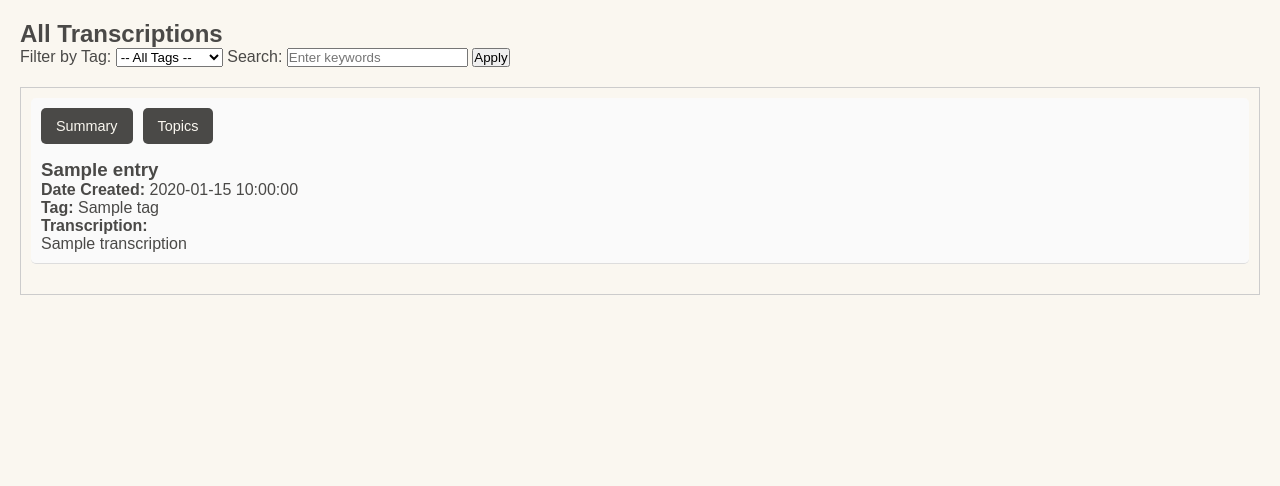
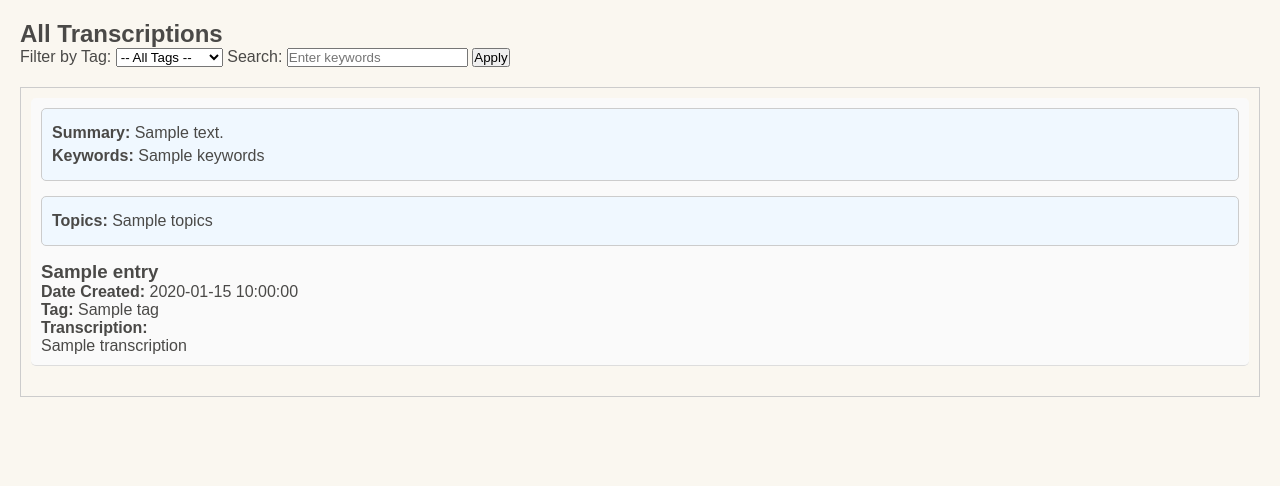
Before and after one commit to blackgauss/yapJournal, a Flask app: template templates/entries.html in a window 1280 px wide. Shown: the part 111-597 px from the top of the page. Run offline with Flask 3, Linux system fonts and the light colour scheme; the template is opened without the code that fills it: most values are stand-ins (such as "Sample title", 1, 10 or a date in 2020).

Commit message:
idk how i did it but it works
put down the GPT and picked up the keyboard to fix it myself. im the goat

```diff
--- a/app.py
+++ b/app.py
@@ -6,6 +6,7 @@ import markdown
 import sqlite3
 from helper.transcribe import transcribe_audio
 from helper.keywords import extract_keywords_and_summary
+from helper.topics import hierarchical_topic_matching, topics_hierarchy
 
 
 app = Flask(__name__)
@@ -57,16 +58,6 @@ def upload_audio():
     file_path = os.path.join(AUDIO_DIR, f"{safe_note_name}.wav")
     audio_file.save(file_path)
 
-    # Save metadata to the database
-    conn = sqlite3.connect("journal_entries.db")
-    cursor = conn.cursor()
-    cursor.execute('''
-        INSERT INTO journal_entries (title, content, tag, additional_info, created_at, updated_at)
-        VALUES (?, ?, ?, ?, ?, ?)
-    ''', (title, "", tag, f"Audio saved at {file_path}", timestamp, timestamp))
-    conn.commit()
-    conn.close()
-
     return jsonify({
         "message": "Audio file uploaded successfully!",
         "file_path": file_path,
@@ -75,11 +66,11 @@ def upload_audio():
     })
 
 
-
 @app.route("/transcribe", methods=["POST"])
 def transcribe():
     data = request.get_json()
     file_path = data.get("file_path")
+    tag = data.get("tag")
     if not file_path or not os.path.exists(file_path):
         return jsonify({"message": "Invalid file path!"}), 400
 
@@ -92,19 +83,29 @@ def transcribe():
         # Delete the audio file after transcription
         os.remove(file_path)
 
-        # Update the corresponding database entry
+         # Compute summary, keywords, and topics
+        summary_data = extract_keywords_and_summary(transcription_text)
+        summary = summary_data['summary']
+        keywords = ', '.join(summary_data['keywords'])  # Convert keywords list to a comma-separated string
+
+        topics = hierarchical_topic_matching(transcription_text, topics_hierarchy, top_broad_n=1, top_sub_n=3)
+        topics_keys_string = ', '.join(topics.keys())
+
+        # Update the database entry with transcription, summary, keywords, and topics
         title = os.path.splitext(os.path.basename(file_path))[0]
         timestamp = datetime.now()
+        # Save metadata to the database
         conn = sqlite3.connect("journal_entries.db")
         cursor = conn.cursor()
         cursor.execute('''
-            UPDATE journal_entries
-            SET content = ?, updated_at = ?
-            WHERE title = ?
-        ''', (transcription_text, timestamp, title))
+            INSERT INTO journal_entries (title, content, tag, additional_info, created_at, updated_at, summary, keywords, topics)
+            VALUES (?, ?, ?, ?, ?, ?, ?, ?, ?)
+        ''', (title, transcription_text, tag, f"Audio saved at {file_path}", timestamp, timestamp, summary, keywords, topics_keys_string))
         conn.commit()
         conn.close()
 
+        # Delete the audio file after processing
+        # os.remove(file_path)
         return jsonify({
             "message": "Transcription successful!",
             "transcription": transcription_text
@@ -126,7 +127,10 @@ def entries():
         cursor = conn.cursor()
 
         # Base query
-        sql_query = "SELECT title, content, tag, additional_info, created_at FROM journal_entries"
+        sql_query = """
+            SELECT title, content, tag, summary, keywords, topics, additional_info, created_at
+            FROM journal_entries
+        """
         conditions = []
         params = []
 
@@ -135,9 +139,10 @@ def entries():
             conditions.append("tag = ?")
             params.append(tag_filter)
 
-        # Apply search filter (search in title and content)
+        # Apply search filter (search in title, content, and summary)
         if search_query:
-            conditions.append("(title LIKE ? OR content LIKE ?)")
+            conditions.append("(title LIKE ? OR content LIKE ? OR summary LIKE ?)")
+            params.append(f"%{search_query}%")
             params.append(f"%{search_query}%")
             params.append(f"%{search_query}%")
 
@@ -155,8 +160,11 @@ def entries():
                 "note_name": row[0],
                 "transcription": row[1],
                 "tag": row[2],
-                "additional_info": row[3],
-                "date_created": row[4]
+                "summary": row[3],
+                "keywords": row[4],
+                "topics": row[5],
+                "additional_info": row[6],
+                "date_created": row[7]
             }
             for row in cursor.fetchall()
         ]
@@ -164,6 +172,7 @@ def entries():
 
         # Render the entries page with the filtered entries
         return render_template("entries.html", entries=entries, tag_filter=tag_filter, search_query=search_query)
+
 
     except Exception as e:
         print(f"Error loading entries: {e}")
--- a/templates/entries.html
+++ b/templates/entries.html
@@ -23,23 +23,16 @@
     <div id="entries-container" style="max-height: 500px; overflow-y: auto; border: 1px solid #ccc; padding: 10px;">
         {% for entry in entries %}
         <div class="entry" style="margin-bottom: 20px; padding-bottom: 10px; border-bottom: 1px solid #ddd;">
-            <!-- Buttons Row -->
-            <div class="button-row">
-                <button class="btn-secondary" id="summary-btn-{{ entry.note_name }}"
-                        onclick="extractSummary('{{ entry.note_name }}', this)">Summary</button>
-                <button class="btn-secondary" id="topics-btn-{{ entry.note_name }}"
-                        onclick="extractTopics('{{ entry.note_name }}', this)">Topics</button>
+
+            <!-- Summary and Keywords -->
+            <div class="summary-box" style="margin-bottom: 15px;">
+                <p><strong>Summary:</strong> {{ entry.summary }}</p>
+                <p><strong>Keywords:</strong> {{ entry.keywords }}</p>
             </div>
 
-            <!-- Summary and Keywords Box -->
-            <div id="summary-{{ entry.note_name }}" class="summary-box" style="display: none; margin-bottom: 15px;">
-                <p><strong>Summary:</strong> <span class="summary-text"></span></p>
-                <p><strong>Keywords:</strong> <span class="keywords-text"></span></p>
-            </div>
-
-            <!-- Topics Box -->
-            <div id="topics-{{ entry.note_name }}" class="topics-box" style="display: none; margin-bottom: 15px;">
-                <p><strong>Topics:</strong></p>
+            <!-- Topics -->
+            <div class="topics-box" style="margin-bottom: 15px;">
+                <p><strong>Topics:</strong> {{ entry.topics }}</p>
             </div>
 
             <h3>{{ entry.note_name }}</h3>
@@ -66,34 +59,6 @@
             overflow-wrap: break-word;
         }
 
-        .button-row {
-            display: flex;
-            justify-content: flex-start;
-            gap: 10px;
-            margin-bottom: 15px;
-        }
-
-        .btn-secondary {
-            background-color: var(--text-color);
-            color: var(--background-color);
-            padding: 10px 15px;
-            border-radius: 5px;
-            border: none;
-            cursor: pointer;
-            font-size: 0.9rem;
-        }
-
-        .btn-secondary:disabled {
-            background-color: #ddd;
-            color: #aaa;
-            cursor: not-allowed;
-        }
-
-        .btn-secondary:hover {
-            background-color: var(--accent-color);
-            color: var(--background-color);
-        }
-
         .summary-box, .topics-box {
             padding: 10px;
             background-color: #f0f8ff; /* Light blue for summaries and topics */
@@ -101,108 +66,8 @@
             border-radius: 5px;
         }
 
-        .summary-box p, .topics-box p, .topics-box ul, .topics-list li {
+        .summary-box p, .topics-box p {
             margin: 5px 0;
         }
     </style>
-
-    <script>
-        async function extractSummary(noteName, button) {
-            const summaryDiv = document.getElementById(`summary-${noteName}`);
-            const summaryText = summaryDiv.querySelector(".summary-text");
-            const keywordsText = summaryDiv.querySelector(".keywords-text");
-
-            summaryDiv.style.display = 'block';
-            summaryDiv.innerHTML = "<p>Loading summary...</p>";
-            button.disabled = true;
-
-            try {
-                const response = await fetch('/summarize', {
-                    method: 'POST',
-                    headers: { 'Content-Type': 'application/json' },
-                    body: JSON.stringify({ note_name: noteName }),
-                });
-
-                if (response.ok) {
-                    const data = await response.json();
-                    summaryDiv.innerHTML = `
-                        <p><strong>Summary:</strong> ${data.summary}</p>
-                        <p><strong>Keywords:</strong> ${data.keywords.join(', ')}</p>`;
-                } else {
-                    summaryDiv.innerHTML = "<p>Error extracting summary. Please try again.</p>";
-                }
-            } catch (error) {
-                console.error('Error in extractSummary:', error);
-                summaryDiv.innerHTML = "<p>An unexpected error occurred.</p>";
-            } finally {
-                button.disabled = false;
-            }
-        }
-
-        async function extractTopics(noteName, button) {
-    const topicsDiv = document.getElementById(`topics-${noteName}`);
-    topicsDiv.innerHTML = "<p>Loading topics...</p>";
-    button.disabled = true;
-
-    try {
-        const response = await fetch('/topics', {
-            method: 'POST',
-            headers: { 'Content-Type': 'application/json' },
-            body: JSON.stringify({ note_name: noteName }),
-        });
-
-        if (response.ok) {
-            const data = await response.json();
-            console.log("Topics Response:", data); // Debug log
-
-            // Clear the topicsDiv and ensure it's ready for rendering
-            topicsDiv.innerHTML = "<p><strong>Topics:</strong></p>";
-
-            // Check if the response contains any data
-            if (Object.keys(data).length === 0) {
-                topicsDiv.innerHTML += "<p>No topics could be extracted from this text.</p>";
-                return;
-            }
-
-            // Create a <ul> element for topics
-            const ul = document.createElement("ul");
-            ul.className = "topics-list";
-            topicsDiv.appendChild(ul);
-
-            for (const [broadTopic, details] of Object.entries(data)) {
-                // Handle cases where subtopics are missing
-                if (!details.subtopics || details.subtopics.length === 0) {
-                    const broadLi = document.createElement("li");
-                    broadLi.textContent = `${broadTopic} (No subtopics found)`;
-                    ul.appendChild(broadLi);
-                    continue;
-                }
-
-                const broadScore = details.broad_score.toFixed(2);
-
-                // Add broad topic
-                const broadLi = document.createElement("li");
-                broadLi.innerHTML = `<strong>${broadTopic}</strong> (Score: ${broadScore})`;
-                ul.appendChild(broadLi);
-
-                // Add subtopics
-                details.subtopics.forEach(([subtopic, score]) => {
-                    const subtopicLi = document.createElement("li");
-                    subtopicLi.style.marginLeft = "20px";
-                    subtopicLi.textContent = `${subtopic} (Score: ${score.toFixed(2)})`;
-                    ul.appendChild(subtopicLi);
-                });
-            }
-        } else {
-            topicsDiv.innerHTML = "<p>Error extracting topics. Please try again.</p>";
-        }
-    } catch (error) {
-        console.error("Error in extractTopics:", error);
-        topicsDiv.innerHTML = "<p>An unexpected error occurred.</p>";
-    } finally {
-        button.disabled = false;
-    }
-}
-
-    </script>
 {% endblock %}
```
Also changed, not shown: journal_entries.db.
